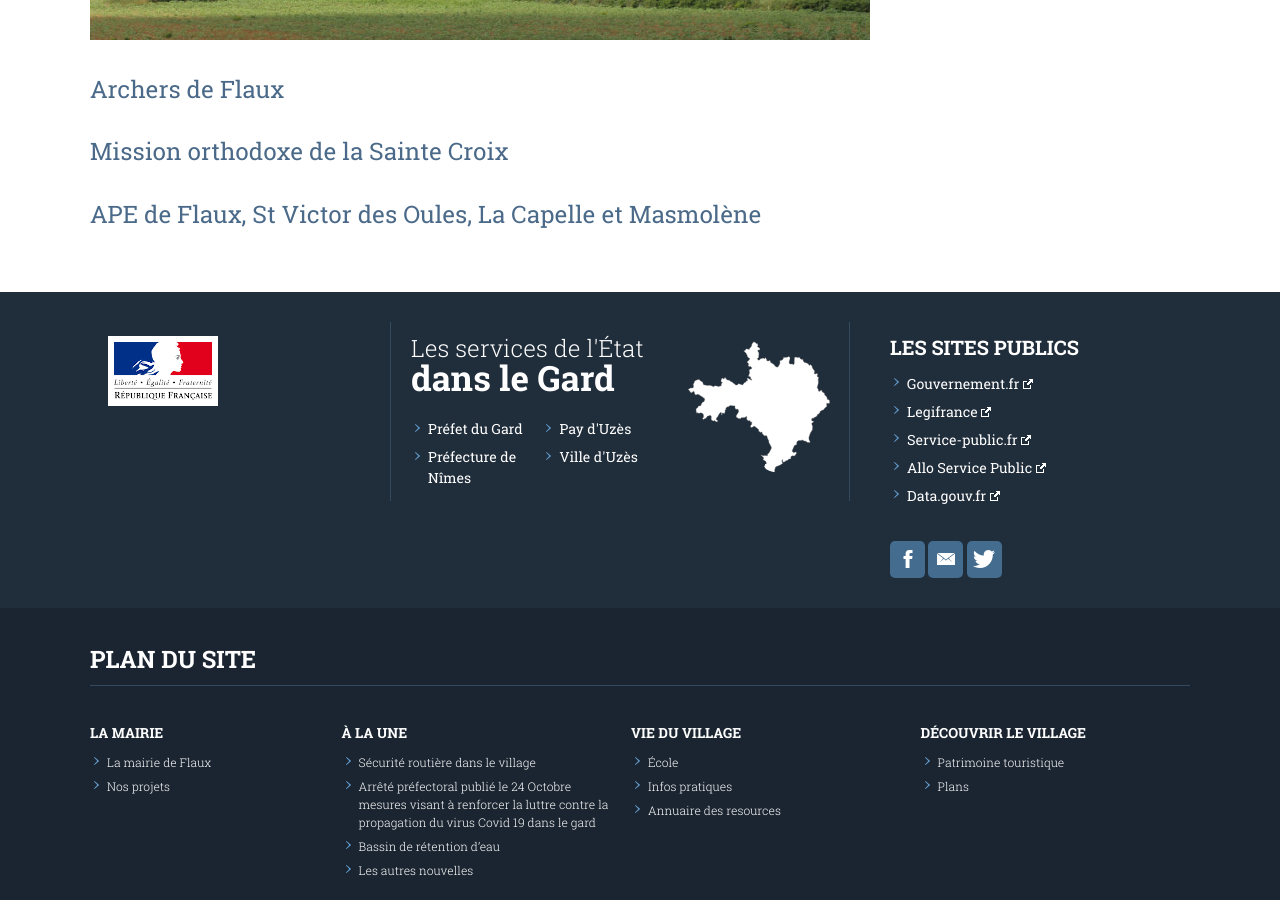
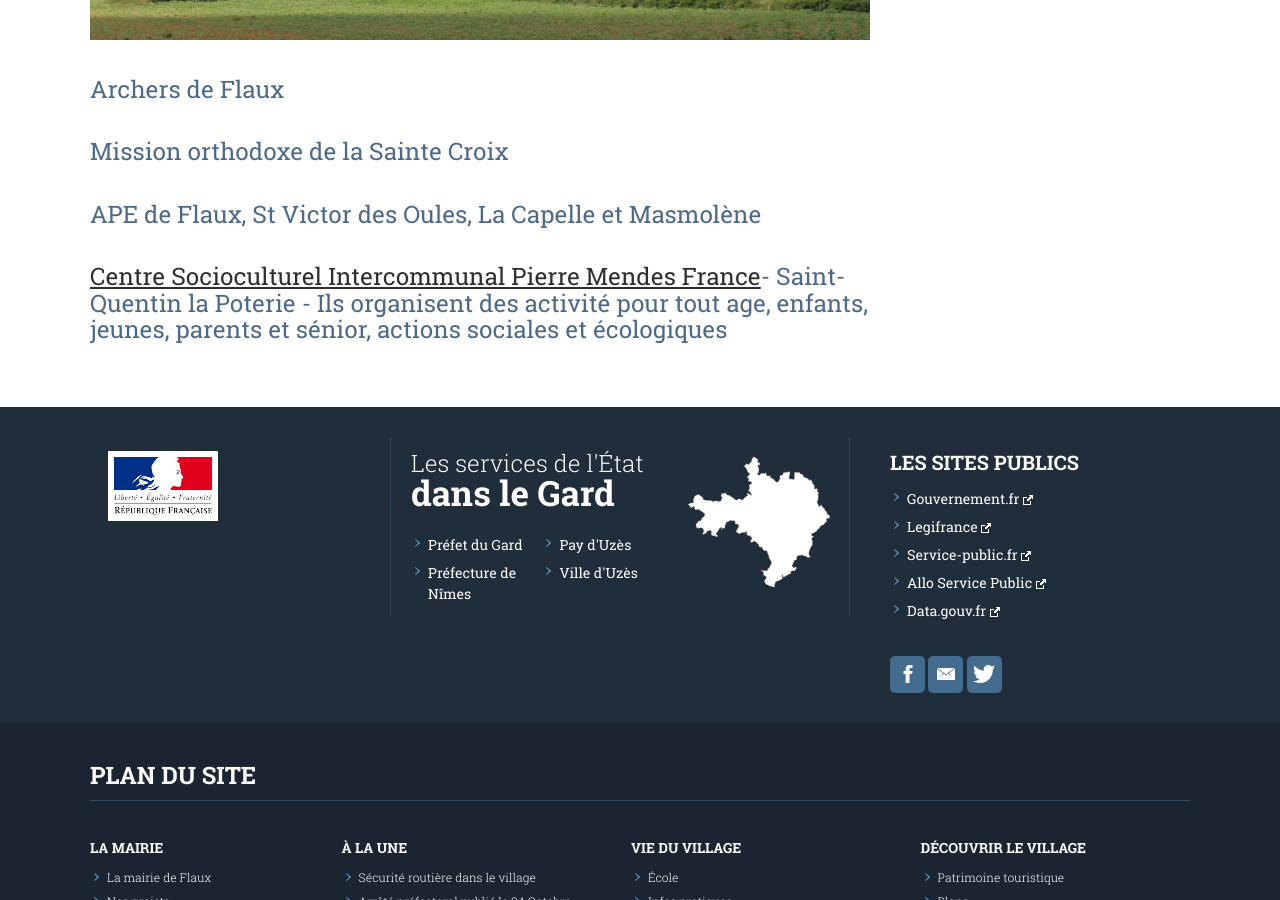
Before and after one commit to Flaux-Village/flaux-village.github.io, a Jekyll site: the page built from associations.md, in a window 1280 px wide and 900 px high, scrolled down 579 px. Built offline with Jekyll 4.4.1, drawn with Linux system fonts in a browser that asks for light colours; our own code applies the rules of GitHub Pages for plain Markdown files.

Commit message:
Update associations.md

```diff
--- a/associations.md
+++ b/associations.md
@@ -22,3 +22,4 @@ menu_secondaire:
 # Archers de Flaux
 # Mission orthodoxe de la Sainte Croix
 # APE de Flaux, St Victor des Oules, La Capelle et Masmolène
+# [Centre Socioculturel Intercommunal Pierre Mendes France](https://www.csipmf.fr/)- Saint-Quentin la Poterie - Ils organisent des activité pour tout age, enfants, jeunes, parents et sénior, actions sociales et écologiques
```
